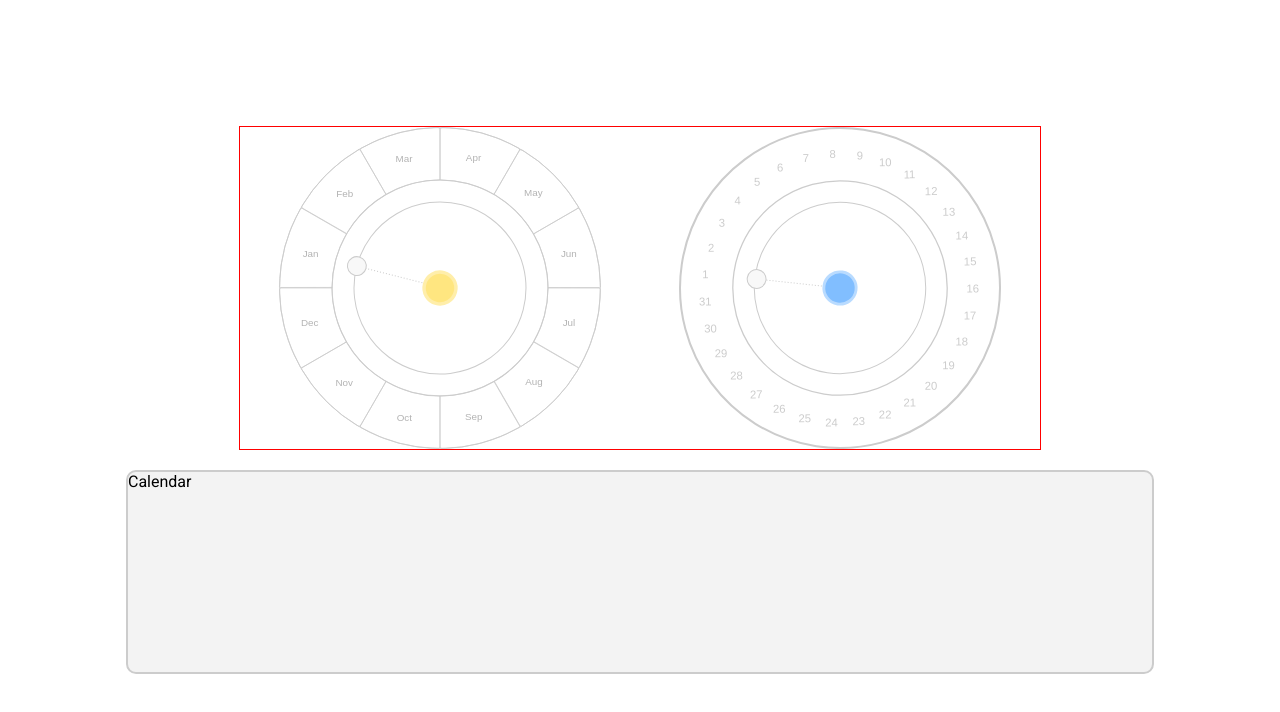
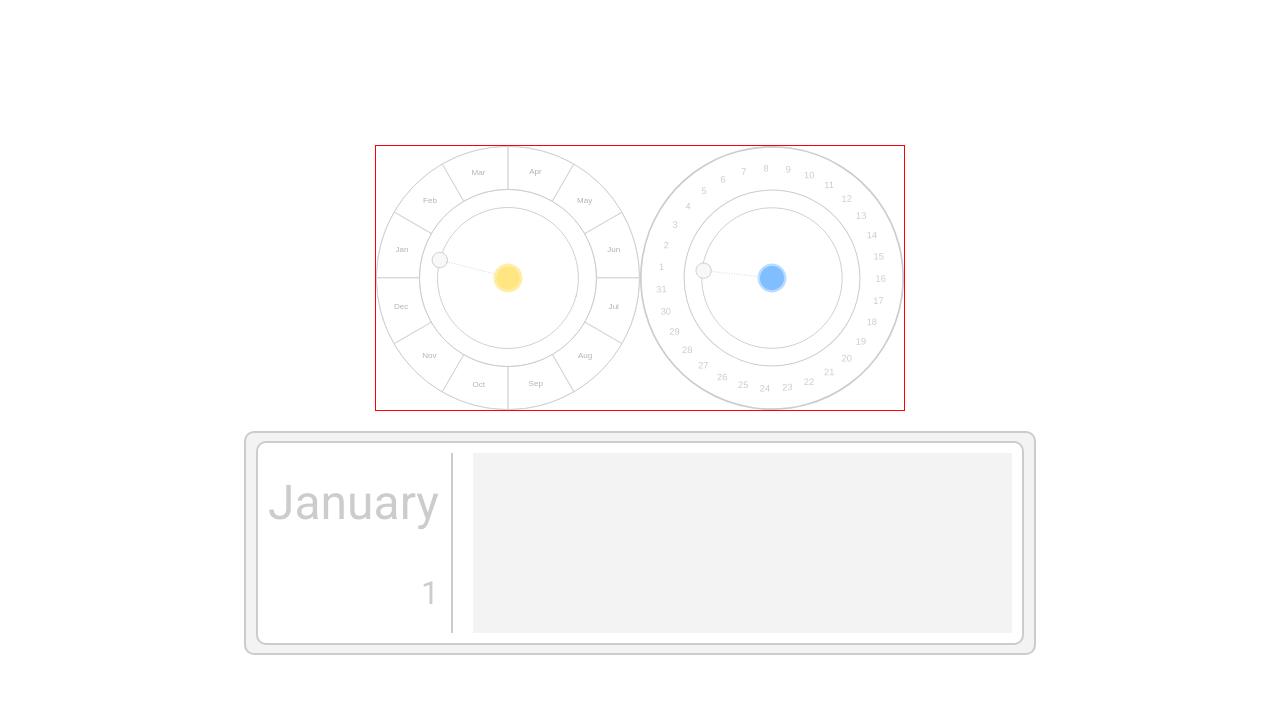
Before and after one commit to MalloryWittwer/planetary-calendar, a React (Create React App) app: page / in a window 1280 px wide. Shown: the top 712 px of the page. Built offline with nearby package versions, Linux system fonts and the light colour scheme.

Commit message:
Add resize to diagrams

```diff
--- a/src/application.css
+++ b/src/application.css
@@ -22,7 +22,6 @@ body {
 
 .diagram-container {
   border: 1px solid red;
-  overflow: hidden;
   display: flex;
   align-items: center;
   justify-content: center;
@@ -66,7 +65,54 @@ svg {
   margin-bottom: 20px;
   background: var(--diagramHover);
   height: 200px;
-  width: 80vw;
+  width: 60vw;
   border-radius: 10px;
   border: 2px solid var(--gray);
+  display: flex;
+  justify-content: center;
+  align-items: center;
+  padding: 10px;
 }
+
+.calendar-inside {
+  background: white;
+  border-radius: 10px;
+  border: 2px solid var(--gray);
+  width: 100%;
+  height: 100%;
+  display: flex;
+  align-items: center;
+}
+
+.left-block, .right-block {
+  height: 90%;
+  margin: 10px;
+}
+
+.left-block {
+  border-right: 2px solid var(--gray);
+  display: flex;
+  flex-direction: column;
+  align-items: flex-end;
+  justify-content: space-around;
+}
+
+.right-block {
+  flex-grow: 1;
+  background-color: var(--diagramHover);
+  color: var(--gray);
+}
+
+.month {
+  padding-right: 12px;
+  color: var(--gray);
+  font-size: 3rem;
+  margin: 0;
+}
+
+.day {
+  padding-right: 12px;
+  color: var(--gray);
+  font-size: 2rem;
+  margin: 0;
+}
--- a/src/components/app.jsx
+++ b/src/components/app.jsx
@@ -7,18 +7,32 @@ import Calendar from "./calendar";
 class App extends Component {
   constructor(props) {
     super(props);
-    this.state = {};
+    this.state = {
+      day: "1",
+      month: "January",
+    };
   }
+
+  selectDay = (day) => {
+    this.setState({ day });
+  };
+
+  selectMonth = (month) => {
+    this.setState({ month });
+  };
 
   render() {
     return (
       <>
         <div className="main-container">
           <div className="diagram-container">
-            <SunDiagram />
-            <MoonDiagram />
+            <SunDiagram actionFnct={this.selectMonth} />
+            <MoonDiagram actionFnct={this.selectDay} />
           </div>
-          <Calendar />
+          <Calendar
+           day={this.state.day}
+           month={this.state.month}
+          />
         </div>
       </>
     );
--- a/src/components/calendar.jsx
+++ b/src/components/calendar.jsx
@@ -2,7 +2,17 @@ import React, { Component } from "react";
 
 class Calendar extends Component {
   render() {
-    return <div className="calendar">Calendar</div>;
+    return (
+      <div className="calendar">
+        <div className="calendar-inside">
+          <div className="left-block">
+            <p className="month">{this.props.month}</p>
+            <p className="day">{this.props.day}</p>
+          </div>
+          <div className="right-block"></div>
+        </div>
+      </div>
+    );
   }
 }
 
--- a/src/components/moonDiagram.jsx
+++ b/src/components/moonDiagram.jsx
@@ -13,8 +13,20 @@ class MoonDiagram extends Component {
   }
 
   handleClick(area) {
-    console.log(`Selected day is: ${Number.parseInt(area.id, 10) + 1}`);
+    document.querySelectorAll(".areas-moon path").forEach((area) => {
+      area.classList.remove("active");
+    });
     area.classList.add("active");
+    const day = Number.parseInt(area.id, 10) + 1;
+    this.props.actionFnct(day);
+  }
+
+  adjustSize() {
+    const calendar = document.querySelector(".calendar");
+    const calendarWidth = calendar.getBoundingClientRect().width;
+    const diagram = document.querySelector("#moon-diagram");
+    diagram.style.width = `${Number.parseInt(calendarWidth / 3)}px`;
+    diagram.style.height = `${Number.parseInt(calendarWidth / 3)}px`;
   }
 
   componentDidMount() {
@@ -23,9 +35,8 @@ class MoonDiagram extends Component {
       area.addEventListener("click", (e) => this.handleClick(area));
     });
 
-    const diagram = document.querySelector("#moon-diagram");
-    diagram.style.width = '400px';
-    diagram.style.height = '322px';
+    window.addEventListener("resize", this.adjustSize);
+    this.adjustSize();
   }
 
   render() {
--- a/src/components/sunDiagram.jsx
+++ b/src/components/sunDiagram.jsx
@@ -25,8 +25,20 @@ class SunDiagram extends Component {
   }
 
   handleClick(area) {
-    console.log(`Month selected: ${monthDico[area.id]}`);
+    document.querySelectorAll(".areas-sun path").forEach((area) => {
+      area.classList.remove("active");
+    });
     area.classList.add('active');
+    const month = monthDico[area.id];
+    this.props.actionFnct(month);
+  }
+
+  adjustSize() {
+    const calendar = document.querySelector(".calendar");
+    const calendarWidth = calendar.getBoundingClientRect().width;
+    const diagram = document.querySelector("#sun-diagram");
+    diagram.style.width = `${Number.parseInt(calendarWidth / 3)}px`;
+    diagram.style.height = `${Number.parseInt(calendarWidth / 3)}px`;
   }
 
   componentDidMount() {
@@ -35,9 +47,8 @@ class SunDiagram extends Component {
       area.addEventListener("click", (e) => this.handleClick(area));
     });
 
-    const diagram = document.querySelector("#sun-diagram");
-    diagram.style.width = '400px';
-    diagram.style.height = '322px';
+    window.addEventListener("resize", this.adjustSize);
+    this.adjustSize();
   }
 
   render() {
```
